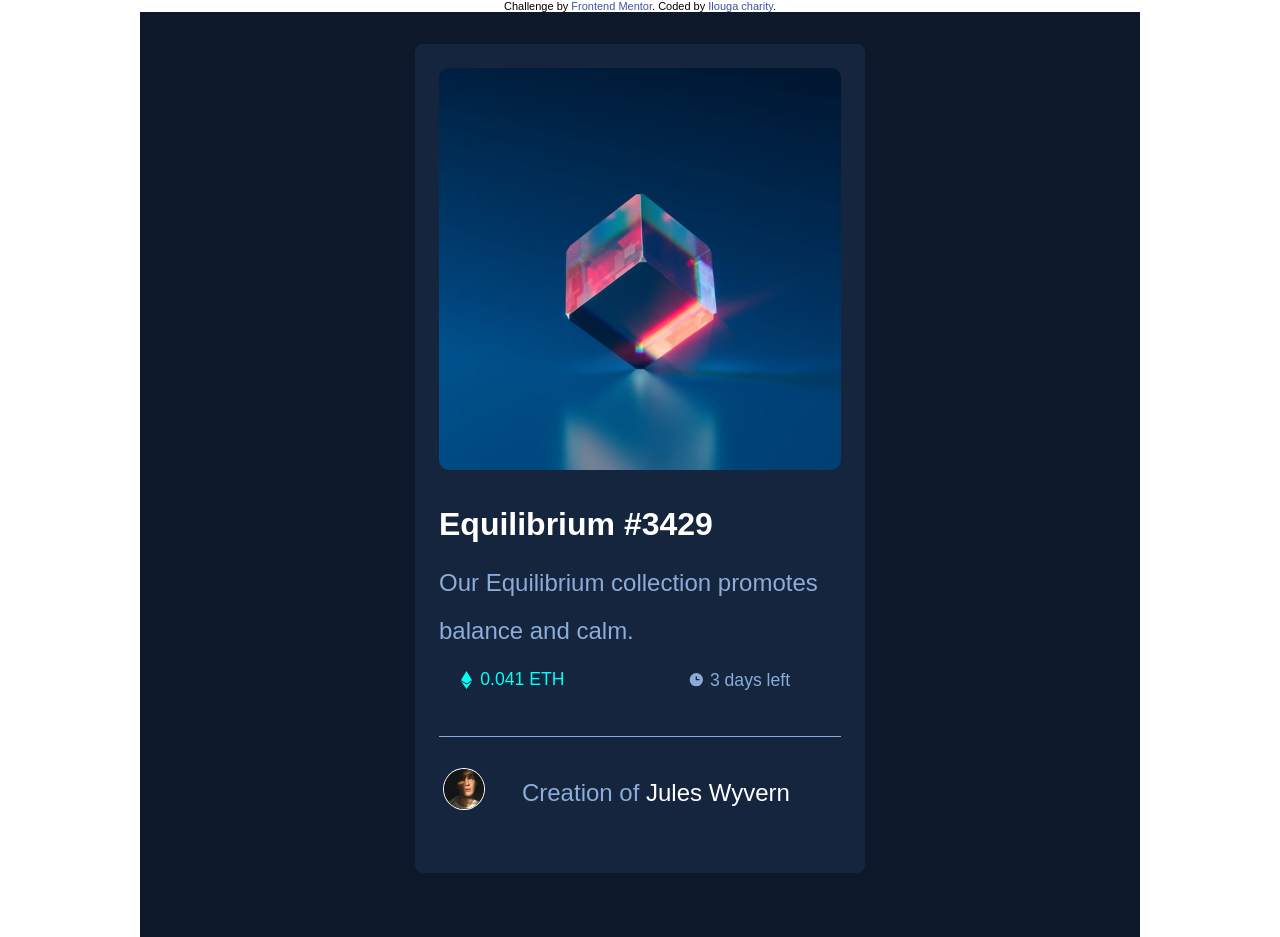
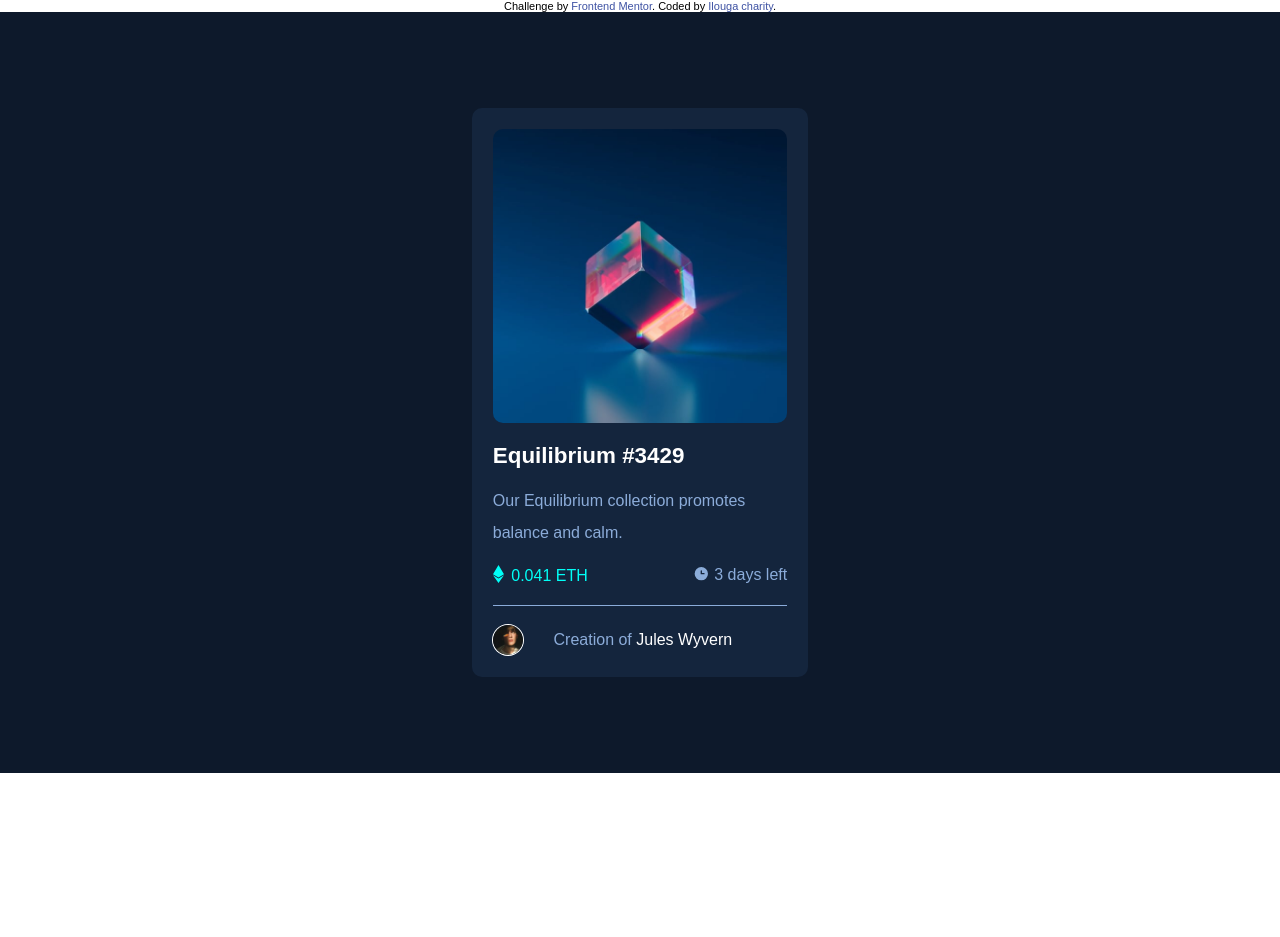
Before and after one commit to ICO-CHARITY/nft-preview, a plain HTML site: page index.html in a window 1280 px wide. After the commit the page ends 800 px from the top, so only its background shows below. Drawn offline with Linux system fonts and the light colour scheme.

Commit message:
update index.html

```diff
--- a/index.html
+++ b/index.html
@@ -43,7 +43,7 @@
             <img class="overlay" src="images/icon-view.svg" alt="" />
           </div>
 
-          <div class="all"></div>
+          <div class="all">
             <h2>Equilibrium #3429</h2>
             <p class="para">
               Our Equilibrium collection promotes balance and calm.
@@ -64,7 +64,8 @@
 
             <div class="profile">
               <img class="photo" src="images/image-avatar.png" alt="free" />
-            <p class="para-adjust1">Creation of <span> Jules Wyvern</span></p>
+              <p>Creation of <span> Jules Wyvern</span></p>
+            </div>
           </div>
         </div>
       </section>
--- a/style.css
+++ b/style.css
@@ -2,14 +2,6 @@
   padding: 0px;
   margin: 0px;
   box-sizing: border-box;
-}
-
-h1,
-h2,
-p,
-img,
-a {
-  position: relative;
 }
 
 ul {
@@ -31,59 +23,51 @@ img {
 
 h2 {
   color: hsl(0, 0%, 100%);
-  font-size: 2rem;
+  font-size: 1.4rem;
   font-weight: 550;
-  padding: 1rem 0rem;
-}
-
-h2:hover {
-  color: hsl(178, 100%, 50%);
 }
 
 p {
-  font-size: 1.5rem;
+  font-size: 1rem;
   color: hwb(215 55% 15%);
   line-height: 2;
   font-weight: 10rem;
 }
 
 .photo {
-  max-width: 40px;
+  max-width: 30px;
   width: 99%;
-  left: 5px;
   box-shadow: 0px 0px 0px 1px white;
   border-radius: 50%;
-}
-
-.p para-adjust1 {
-  left: 15rem;
 }
 
 p span {
   color: hsl(0, 0%, 100%);
 }
 
-p span:hover {
-  color: hsl(178, 100%, 50%);
+main {
+  background-color: hsl(217, 54%, 11%);
 }
-
 .main-container {
-  background-color: hsl(217, 54%, 11%);
-  max-width: 1000px;
   width: 100%;
   margin: 0 auto;
-  padding: 2rem;
+  padding: 4rem 1.3rem;
 }
 
 .container {
-  padding: 1.5rem;
+  max-width: 1200px;
+  width: 100%;
+  padding: 1.3rem;
   background-color: hsl(216, 50%, 16%);
   margin: 0 auto;
-  max-width: 450px;
-  width: 98%;
-  margin-bottom: 2rem;
-  border-radius: 8px;
+  border-radius: 10px;
   position: relative;
+}
+
+.all {
+  display: flex;
+  flex-direction: column;
+  gap: 1rem;
 }
 
 .card {
@@ -109,65 +93,66 @@ p span:hover {
 }
 
 .list {
-  display: grid;
-  grid-template-columns: 2fr 2fr;
-  padding: 1rem 1.4rem;
-  gap: 6rem;
-  margin-bottom: 1.5rem;
-  font-size: 1.1rem;
+  display: flex;
+  justify-content: space-between;
+  gap: 1rem;
+  font-size: 1rem;
 }
 
 .list1 {
-  bottom: 6px;
+  position: relative;
+  bottom: 4px;
   font-weight: 300;
   color: hsl(178, 100%, 50%);
 }
 
 .list2 {
+  position: relative;
   bottom: 5px;
   color: hsl(215, 51%, 70%);
 }
 
 .below {
-  max-width: 500px;
+  width: 100%;
   border-bottom: 1px solid hsl(215, 51%, 70%);
-  margin: 0 auto;
+  margin-bottom: 0.1rem;
 }
 
 .profile {
   display: grid;
   grid-template-columns: 1.3fr 5fr;
-  padding: 2rem 0px;
+  align-items: center;
 }
 
-@media (max-width: 31.5rem) {
-  html {
-    font-size: 50%;
+@media (min-width: 600px) {
+  .main-container {
+    padding: 3rem 9rem;
   }
 
-  .container {
-    max-width: 250px;
-    padding: 1.8rem 1.8rem;
-    font-size: 1rem;
+  h2:hover {
+    color: hsl(178, 100%, 50%);
   }
 
-  p {
-    font-size: 1.5rem;
-  }
-  .profile {
-    display: flex;
-    justify-content: start;
-    gap: 1.5rem;
-  }
-  .para-adjust1 {
-    top: 1rem;
-  }
-
-  .main-container {
-    margin: 0 auto;
-    padding: 3rem 1rem;
-  }
-  .list {
-    gap: 3rem;
+  p span:hover {
+    color: hsl(178, 100%, 50%);
   }
 }
+
+@media (min-width: 768px) {
+  .main-container {
+    padding: 5rem 14rem;
+  }
+}
+
+@media (min-width: 1024px) {
+  .main-container {
+    padding: 5rem 22rem;
+  }
+}
+
+@media (min-width: 1192px) {
+  .main-container {
+    padding: 6rem 27rem;
+    max-width: 1200px;
+  }
+}
```
Lines whose indentation alone changed are shown as unchanged.
